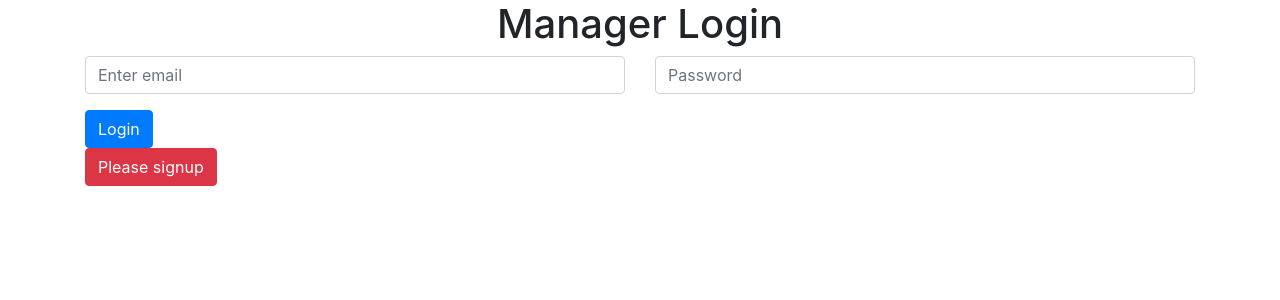
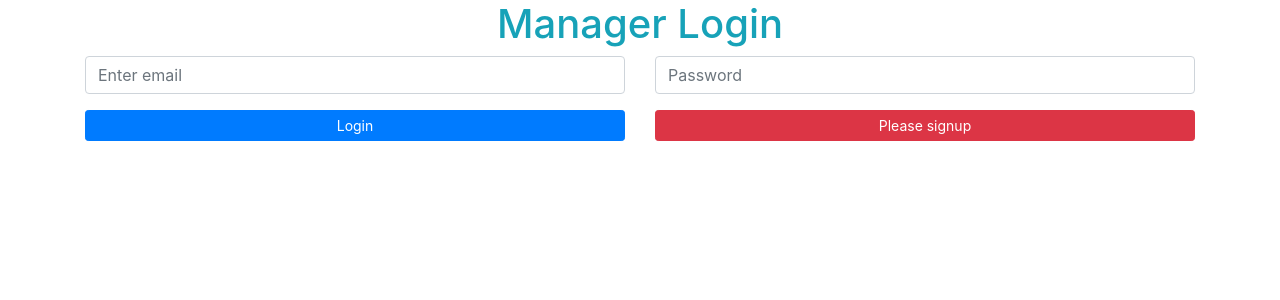
Before and after one commit to AkshayDigheGithub/Full-Stack-Application-ReactJS-NodeJS, a React (Create React App) app in the folder client/: page /login in a window 1280 px wide. Shown: the top 300 px of the page. Built offline with nearby package versions, Linux system fonts and the light colour scheme.

Commit message:
readmd changes and normal issues fixed

```diff
--- a/client/package.json
+++ b/client/package.json
@@ -11,7 +11,6 @@
     "formik": "^2.1.5",
     "react": "^16.13.1",
     "react-bootstrap": "^1.3.0",
-    "react-calendar": "^3.1.0",
     "react-dom": "^16.13.1",
     "react-router-dom": "^5.2.0",
     "react-scripts": "3.4.1"
--- a/client/src/component/manager.sign.component.js
+++ b/client/src/component/manager.sign.component.js
@@ -34,17 +34,17 @@ class ManagerSignComponent extends Component {
                                 dob: '',
                                 company: ''
                             }}
-                            // validate={values => {
-                            //     const errors = {};
-                            //     if (!values.email) {
-                            //         errors.email = 'Required';
-                            //     } else if (
-                            //         !/^[A-Z0-9._%+-]+@[A-Z0-9.-]+\.[A-Z]{2,}$/i.test(values.email)
-                            //     ) {
-                            //         errors.email = 'Invalid email address';
-                            //     }
-                            //     return errors;
-                            // }}
+                            validate={values => {
+                                const errors = {};
+                                if (!values.email) {
+                                    errors.email = 'Required';
+                                } else if (
+                                    !/^[A-Z0-9._%+-]+@[A-Z0-9.-]+\.[A-Z]{2,}$/i.test(values.email)
+                                ) {
+                                    errors.email = 'Invalid email address';
+                                }
+                                return errors;
+                            }}
                             onSubmit={(values, { setSubmitting }) => {
                                 signup(values)
                                     .then(response => {
@@ -151,7 +151,10 @@ class ManagerSignComponent extends Component {
                                         </Row>
                                         <Row>
                                             <Col>
-                                                <Button variant="primary" className="btn btn-block" type="submit">SIGNUP</Button>
+                                                <Button variant="primary" className="btn btn-sm btn-block" type="submit">SIGNUP</Button>
+                                            </Col>
+                                            <Col>
+                                                <Button type="button" className="btn btn-sm btn-block" variant="danger" onClick={this.loginform}>SIGNIN</Button>
                                             </Col>
                                         </Row>
                                     </Form>
@@ -159,7 +162,7 @@ class ManagerSignComponent extends Component {
                         </Formik>
                 }
                 <br />
-                <Button type="button" className="btn btn-block" variant="danger" onClick={this.loginform}>SIGNIN</Button>
+
             </div>
         );
     }
--- a/client/src/component/manger.login.component.js
+++ b/client/src/component/manger.login.component.js
@@ -21,7 +21,7 @@ class ManagerLoginComponent extends Component {
             <>
                 {isloggedin ? this.props.history.push('/') : null}
                 < div >
-                    <h1 className="text-center">Manager Login</h1>
+                    <h1 className="text-info text-center">Manager Login</h1>
                     {
                         error ? <h1 className="alert alert-danger">error {error}</h1> : null
                     }
@@ -93,11 +93,19 @@ class ManagerLoginComponent extends Component {
                                         </Col>
                                     </Row>
 
-                                    <Button variant="primary" type="submit">Login</Button>
+                                    <Row>
+                                        <Col>
+                                            <Button variant="primary" className="btn btn-sm btn-block" type="submit">Login</Button>
+                                        </Col>
+                                        <Col>
+                                            <Button type="button" className="btn btn-sm btn-block" variant="danger" onClick={this.signupform}>Please signup </Button>
+                                        </Col>
+                                    </Row>
+
                                 </Form>
                             )}
                     </Formik>
-                    <Button type="button" className="text-center" variant="danger" onClick={this.signupform}>Please signup </Button>
+
                 </div >
             </>
         );
--- a/package.json
+++ b/package.json
@@ -5,8 +5,8 @@
   "main": "server.js",
   "scripts": {
     "test": "echo \"Error: no test specified\" && exit 1",
-    "start": "nodemon server.js",
-    "client": "cd client &&  npm run start",
+    "start": "npm install && nodemon server.js",
+    "client": "cd client && npm install && npm run start",
     "server": "concurrently \"npm run start\" \"npm run client\""
   },
   "keywords": [],
```
Also changed, not shown: client/src/component/modal.component.js (+0 -13 lines), client/src/utils/services.js (+4 -4 lines), 2 other files (tests, documents, lock files or other folders).
